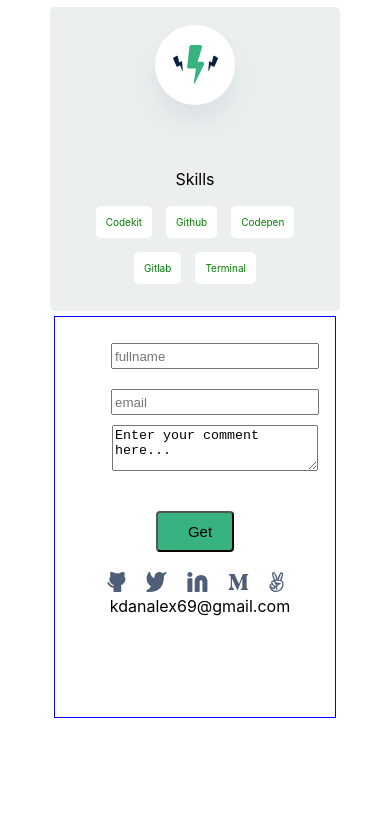
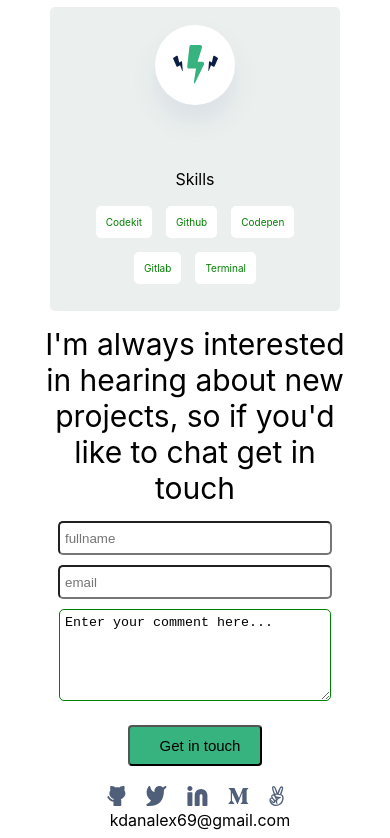
Before and after one commit to Daniel-Kigozi/Mobile-First, a website: page index.html in a window 390 px wide. Shown: the part 4351-5189 px from the top of the page. Before the commit the page ends 5077 px from the top, so only its background shows below. Drawn offline with Linux system fonts and the light colour scheme; a web font is replaced by a local one.

Commit message:
add css modification to form-validation

```diff
--- a/index.html
+++ b/index.html
@@ -180,27 +180,29 @@
                 </ul>
             </div>
         </section>
+
         <section class="contact-section">
+           <p class="contact-par">I'm always interested in hearing about new projects, so if you'd like to chat get in touch</p>
+            <form>
+                <ul class="first-item-inner-about">
+                    <li>
+                        <li>
+                            <label for="fullname"></label>
+                            <input id="fullname" type="text" name="full_name" placeholder="fullname" size="30" required>
+                        </li>
+                        <li>
+                            <label for="email"></label>
+                            <input id="email" type="email" name="email_name" placeholder="email" size="25" required>
+                        </li>
+                        <li>
+                            <label for="textarea"></label>
+                            <textarea id="textarea" type="textarea" name="textarea" size="500" required>Enter your comment here...</textarea>
 
-            <form>
-                <ul>
-                    <li class="form-li">
-                        <label for="fullname"></label>
-                        <input id="fullname" type="text" placeholder="fullname" size="30" required>
+                        </li>
+
                     </li>
-                    <li class="form-li">
-                       <label for="email"></label>
-                       <input id="email" type="email" placeholder="email" size="25" required>
-                    </li>
-                    <li class="form-li">
-                        <label for="textarea"></label>
-                        <textarea id="textarea" type="textarea" size="500" required>Enter your comment here...</textarea>
-                    </li>
-
-
-
                 </ul>
-<button class="button"> <a type="submit">Get </a></button>
+            <button class="button"> <a type="submit">Get in touch</a></button>
             </form>
             <div>
                 <social>
@@ -217,6 +219,5 @@
 
         </section>
 
-
     </body>
 </html>
--- a/styles.css
+++ b/styles.css
@@ -271,23 +271,39 @@
     margin-right: auto;
     margin-top: 30px;
   }
+
   .contact-section {
-    border: 1px solid blue;
-   width: 75%;
-   margin: auto;
-   height: 400px;
-   text-align: center;
+    width: 90%;
+    margin: auto;
+    text-align: center;
   }
 
-  input{
-    width: 200px;
+  input {
+    width: 260px;
     height: 20px;
-    margin: 10px;
-  }
-  textarea{
-    width:200px ;
-    height: 40px;
+    margin: 5px auto;
+    padding: 0;
+    border-radius: 5px;
   }
 
+  textarea {
+    width: 260px;
+    height: 80px;
+    border-radius: 5px;
+    border: 1px solid green;
+    margin-top: 5px;
+  }
 
+  #fullname,
+  #email,
+  #textarea {
+    padding: 5px;
+  }
+
+  .contact-par {
+    font-size: 30px;
+    font-weight: 200px;
+    width: 90%;
+    margin: 10px auto;
+  }
 }
```
